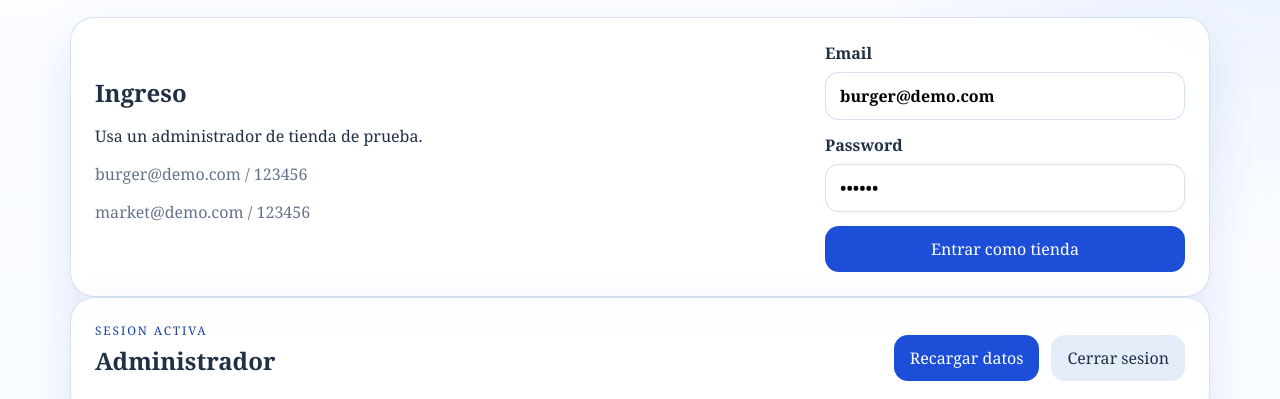
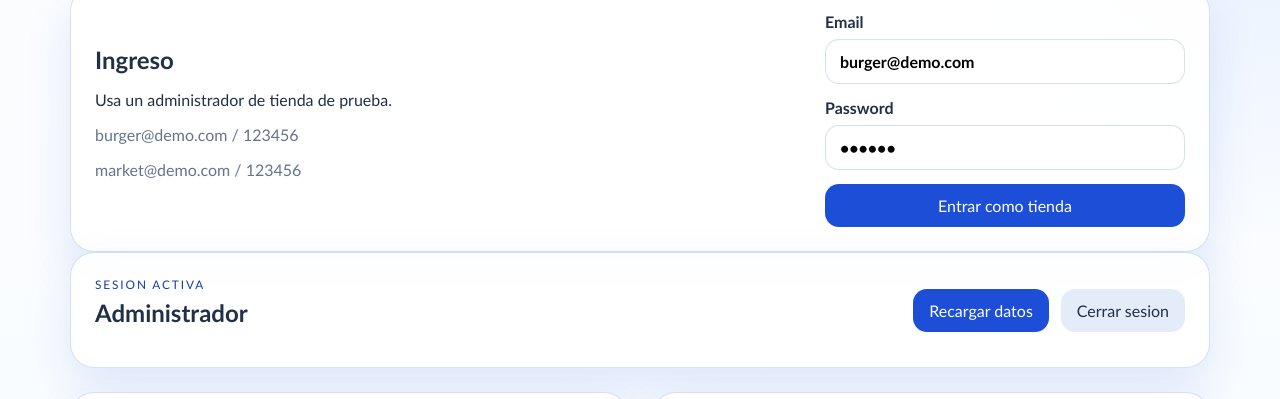
Before and after one commit to JulJiz/delivery-app, a plain HTML site: page store/index.html in a window 1280 px wide. Shown: the part 190-589 px from the top of the page. Drawn offline with Linux system fonts and the light colour scheme.

Commit message:
fonts changed

```diff
--- a/delivery/style.css
+++ b/delivery/style.css
@@ -23,7 +23,7 @@
 
 body {
   margin: 0;
-  font-family: "Book Antiqua", "Trebuchet MS", sans-serif;
+  font-family: "Trebuchet MS", "Segoe UI", sans-serif;
   color: var(--text);
   background:
     radial-gradient(circle at top left, rgba(139, 92, 246, 0.14), transparent 24%),
--- a/store/style.css
+++ b/store/style.css
@@ -23,7 +23,7 @@
 
 body {
   margin: 0;
-  font-family: Georgia, "Trebuchet MS", sans-serif;
+  font-family: "Trebuchet MS", "Segoe UI", sans-serif;
   color: var(--text);
   background:
     radial-gradient(circle at top right, rgba(59, 130, 246, 0.13), transparent 24%),
```
